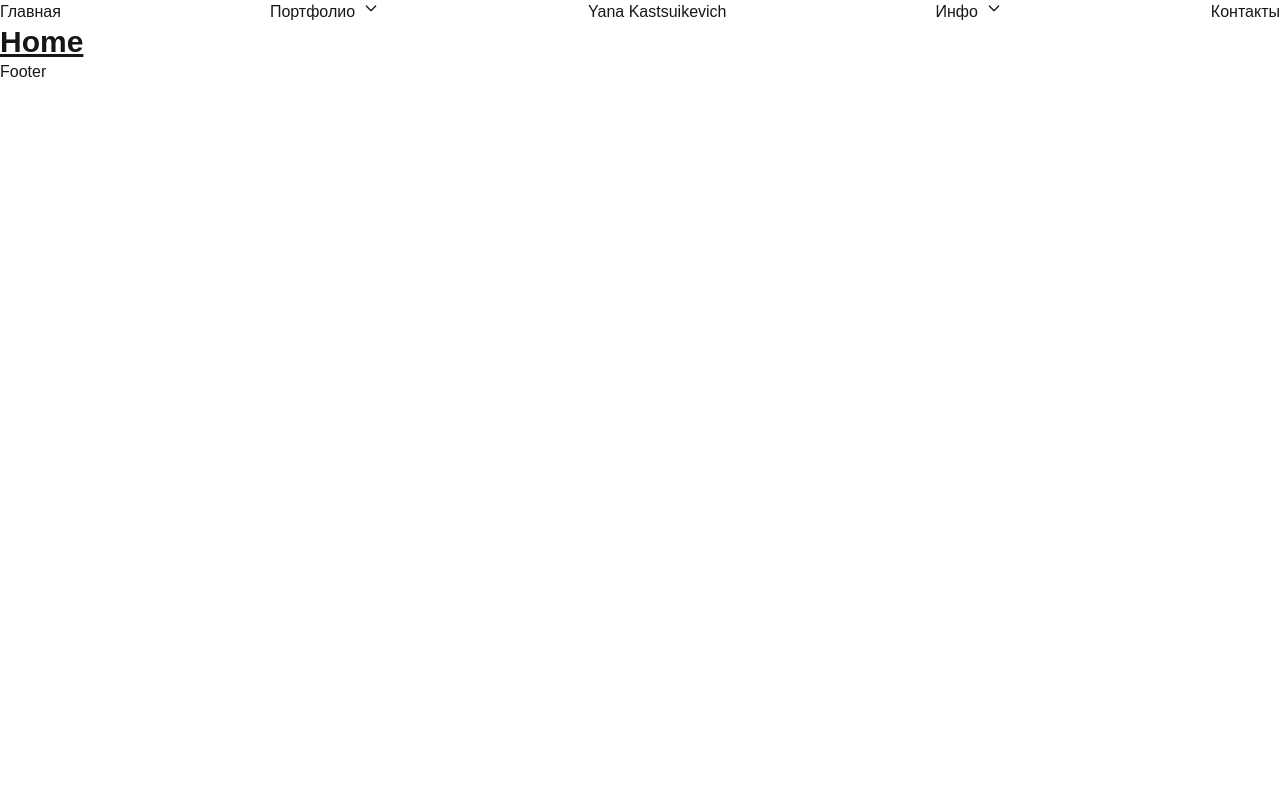
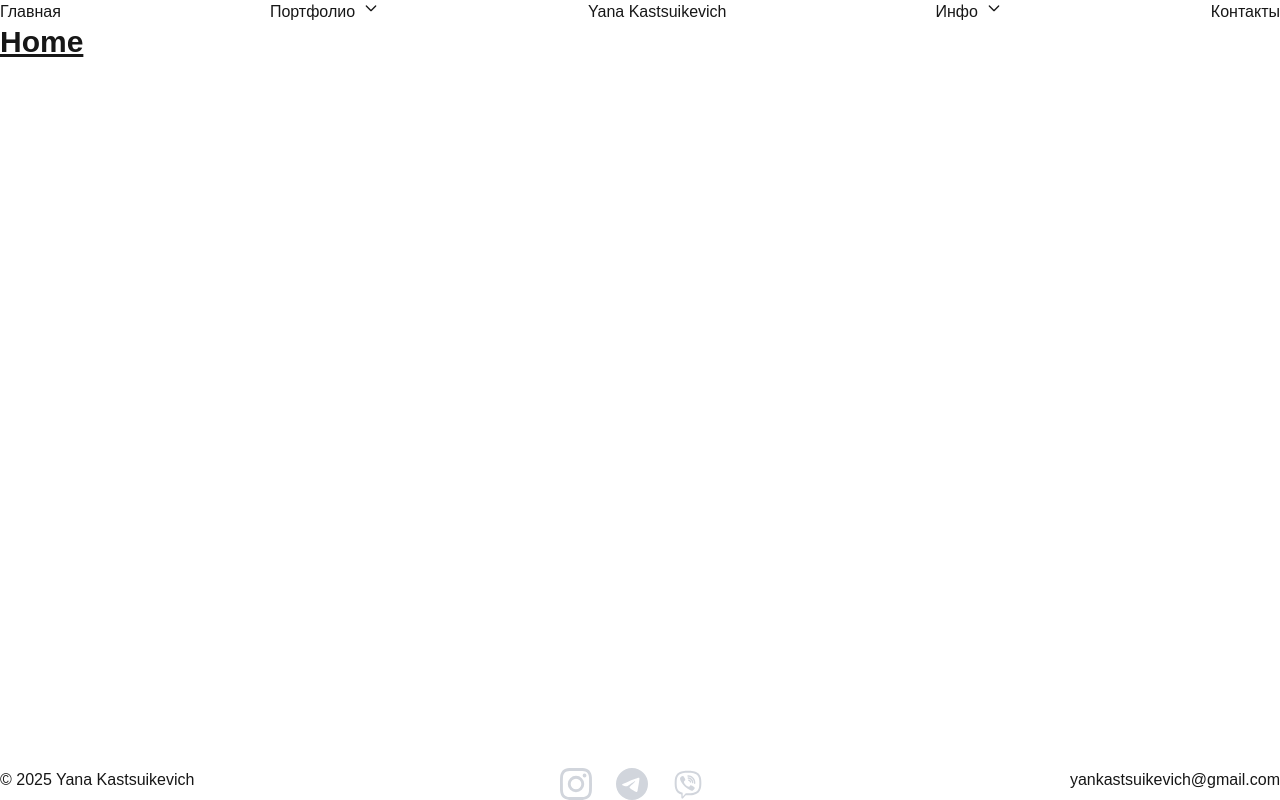
Before and after one commit to Gibaiboba/PhotoWebsiteNext, a Next.js app: page / in a window 1280 px wide. Built offline with nearby package versions, Linux system fonts and the light colour scheme.

Commit message:
footer and header

```diff
--- a/src/app/layout.tsx
+++ b/src/app/layout.tsx
@@ -1,7 +1,8 @@
 import type { Metadata } from "next";
 import { Geist, Geist_Mono } from "next/font/google";
 import "./globals.css";
-import Header from "@/components/header";
+import Header from "@/components/header/header";
+import Footer from "@/components/footer/footer";
 
 const geistSans = Geist({
   variable: "--font-geist-sans",
@@ -26,11 +27,11 @@ export default function RootLayout({
   return (
     <html lang="en">
       <body
-        className={`${geistSans.variable} ${geistMono.variable} antialiased`}
+        className={`${geistSans.variable} ${geistMono.variable} min-h-screen flex flex-col`}
       >
         <Header />
-        {children}
-        <footer>Footer</footer>
+        <main className="flex-grow">{children}</main>
+        <Footer />
       </body>
     </html>
   );
--- /dev/null
+++ b/src/components/footer/footer.tsx
@@ -0,0 +1,67 @@
+import Link from "next/link";
+
+export default function Footer() {
+  return (
+    <footer className="flex justify-between">
+      <p>&copy; {new Date().getFullYear()} Yana Kastsuikevich</p>
+      <div className="flex justify-between gap-6">
+        <Link href="https://www.instagram.com" aria-label="Instagram">
+          <svg
+            className="h-8 w-8 fill-current text-gray-300 hover:text-pink-500"
+            viewBox="0 0 24 24"
+          >
+            <path d="M12 2.163c3.204 0 3.584.012 4.85.07 3.252.148 4.771 1.691 4.919 4.919.058 1.265.069 1.645.069 4.849 0 3.205-.012 3.584-.069 4.849-.149 3.225-1.664 4.771-4.919 4.919-1.266.058-1.644.07-4.85.07-3.204 0-3.584-.012-4.849-.07-3.26-.149-4.771-1.699-4.919-4.92-.058-1.265-.07-1.644-.07-4.849 0-3.204.013-3.583.07-4.849.149-3.227 1.664-4.771 4.919-4.919 1.266-.057 1.645-.069 4.849-.069zM12 0C8.741 0 8.333.014 7.053.072 2.695.272.273 2.69.073 7.052.014 8.333 0 8.741 0 12c0 3.259.014 3.668.072 4.948.2 4.358 2.618 6.78 6.98 6.98C8.333 23.986 8.741 24 12 24c3.259 0 3.668-.014 4.948-.072 4.354-.2 6.782-2.618 6.979-6.98.059-1.28.073-1.689.073-4.948 0-3.259-.014-3.667-.072-4.947-.196-4.354-2.617-6.78-6.979-6.98C15.668.014 15.259 0 12 0zm0 5.838a6.162 6.162 0 100 12.324 6.162 6.162 0 000-12.324zM12 16a4 4 0 110-8 4 4 0 010 8zm6.406-11.845a1.44 1.44 0 100 2.881 1.44 1.44 0 000-2.881z" />
+          </svg>
+        </Link>
+
+        <Link
+          href="https://t.me"
+          target="_blank"
+          rel="noopener noreferrer"
+          aria-label="Telegram"
+          className="text-gray-300 hover:text-[#0088cc] transition-colors duration-300"
+        >
+          <svg
+            className="h-8 w-8 fill-current"
+            viewBox="0 0 24 24"
+            aria-hidden="true"
+          >
+            <path d="M11.944 0A12 12 0 0 0 0 12a12 12 0 0 0 12 12 12 12 0 0 0 12-12A12 12 0 0 0 12 0a12 12 0 0 0-.056 0zm4.962 7.224c.1-.002.321.023.465.14a.506.506 0 0 1 .171.325c.016.093.036.306.02.472-.18 1.898-.962 6.502-1.36 8.627-.168.9-.499 1.201-.82 1.23-.696.065-1.225-.46-1.9-.902-1.056-.693-1.653-1.124-2.678-1.8-1.185-.78-.417-1.21.258-1.91.177-.184 3.247-2.977 3.307-3.23.007-.032.014-.15-.056-.212s-.174-.041-.249-.024c-.106.024-1.793 1.14-5.061 3.345-.48.33-.913.49-1.302.48-.428-.008-1.252-.241-1.865-.44-.752-.245-1.349-.374-1.297-.789.027-.216.325-.437.893-.663 3.498-1.524 5.83-2.529 6.998-3.014 3.332-1.386 4.025-1.627 4.476-1.635z" />
+          </svg>
+        </Link>
+
+        <Link
+          href="viber://chat?number=%2B375XXXXXXXXX"
+          target="_blank"
+          rel="noopener noreferrer"
+          aria-label="Viber"
+          className="group transition-colors duration-300"
+        >
+          <svg
+            className="h-8 w-8 text-gray-300 group-hover:text-[#7360F2] transition-colors duration-300 fill-current"
+            viewBox="0 0 48 48"
+            aria-hidden="true"
+          >
+            <path
+              fill="#fff"
+              d="M24,5C21.361,5,13.33,5,8.89,9.054C6.246,11.688,5,15.494,5,21v3c0,5.506,1.246,9.312,3.921,11.976 c1.332,1.215,3.148,2.186,5.368,2.857L15,39.047v5.328C15,45,15.181,45,15.241,45c0.123,0,0.32-0.039,0.694-0.371 c0.09-0.089,0.75-0.803,3.96-4.399l0.324-0.363l0.485,0.031C21.779,39.965,22.888,40,24,40c2.639,0,10.67,0,15.11-4.055 C41.753,33.311,43,29.505,43,24v-3c0-5.506-1.246-9.312-3.921-11.976C34.67,5,26.639,5,24,5z"
+            />
+            <path
+              fill="currentColor"
+              d="M33.451 28.854c-1.111-.936-1.624-1.219-3.158-2.14C29.654 26.331 28.68 26 28.169 26c-.349 0-.767.267-1.023.523C26.49 27.179 26.275 28 25.125 28c-1.125 0-3.09-1.145-4.5-2.625C19.145 23.965 18 22 18 20.875c0-1.15.806-1.38 1.462-2.037C19.718 18.583 20 18.165 20 17.816c0-.511-.331-1.47-.714-2.109-.921-1.535-1.203-2.048-2.14-3.158-.317-.376-.678-.548-1.056-.549-.639-.001-1.478.316-2.046.739-.854.637-1.747 1.504-1.986 2.584-.032.147-.051.295-.057.443-.046 1.125.396 2.267.873 3.234 1.123 2.279 2.609 4.485 4.226 6.455.517.63 1.08 1.216 1.663 1.782.566.582 1.152 1.145 1.782 1.663 1.97 1.617 4.176 3.103 6.455 4.226.958.472 2.086.906 3.2.874.159-.005.318-.023.477-.058 1.08-.238 1.947-1.132 2.584-1.986.423-.568.74-1.406.739-2.046C33.999 29.532 33.827 29.171 33.451 28.854zM34 24c-.552 0-1-.448-1-1v-1c0-4.962-4.038-9-9-9-.552 0-1-.448-1-1s.448-1 1-1c6.065 0 11 4.935 11 11v1C35 23.552 34.552 24 34 24zM27.858 22c-.444 0-.85-.298-.967-.748-.274-1.051-1.094-1.872-2.141-2.142-.535-.139-.856-.684-.718-1.219.138-.534.682-.855 1.219-.718 1.748.453 3.118 1.822 3.575 3.574.139.535-.181 1.08-.715 1.22C28.026 21.989 27.941 22 27.858 22z"
+            />
+            <path
+              fill="currentColor"
+              d="M31,23c-0.552,0-1-0.448-1-1c0-3.188-2.494-5.818-5.678-5.986c-0.552-0.029-0.975-0.5-0.946-1.051 c0.029-0.552,0.508-0.976,1.051-0.946C28.674,14.241,32,17.748,32,22C32,22.552,31.552,23,31,23z"
+            />
+            <path
+              fill="currentColor"
+              d="M24,4C19.5,4,12.488,4.414,8.216,8.316C5.196,11.323,4,15.541,4,21c0,0.452-0.002,0.956,0.002,1.5 C3.998,23.043,4,23.547,4,23.999c0,5.459,1.196,9.677,4.216,12.684c1.626,1.485,3.654,2.462,5.784,3.106v4.586 C14,45.971,15.049,46,15.241,46h0.009c0.494-0.002,0.921-0.244,1.349-0.624c0.161-0.143,2.02-2.215,4.042-4.481 C21.845,40.972,22.989,41,23.999,41c0,0,0,0,0,0s0,0,0,0c4.5,0,11.511-0.415,15.784-4.317c3.019-3.006,4.216-7.225,4.216-12.684 c0-0.452,0.002-0.956-0.002-1.5c0.004-0.544,0.002-1.047,0.002-1.5c0-5.459-1.196-9.677-4.216-12.684C35.511,4.414,28.5,4,24,4z M41,23.651l0,0.348c0,4.906-1.045,8.249-3.286,10.512C33.832,38,26.437,38,23.999,38c-0.742,0-1.946-0.001-3.367-0.1 C20.237,38.344,16,43.083,16,43.083V37.22c-2.104-0.505-4.183-1.333-5.714-2.708C8.045,32.248,7,28.905,7,23.999l0-0.348 c0-0.351-0.001-0.73,0.002-1.173C6.999,22.078,6.999,21.7,7,21.348L7,21c0-4.906,1.045-8.249,3.286-10.512 C14.167,6.999,21.563,6.999,24,6.999c2.437,0,9.832,0,13.713,3.489c2.242,2.263,3.286,5.606,3.286,10.512l0,0.348 c0,0.351,0.001,0.73-0.002,1.173C41,22.922,41,23.3,41,23.651z"
+            />
+          </svg>
+        </Link>
+      </div>
+      <p>yankastsuikevich@gmail.com</p>
+    </footer>
+  );
+}
```
Also changed, not shown: src/components/header/header.tsx (renamed from src/components/header.tsx).
